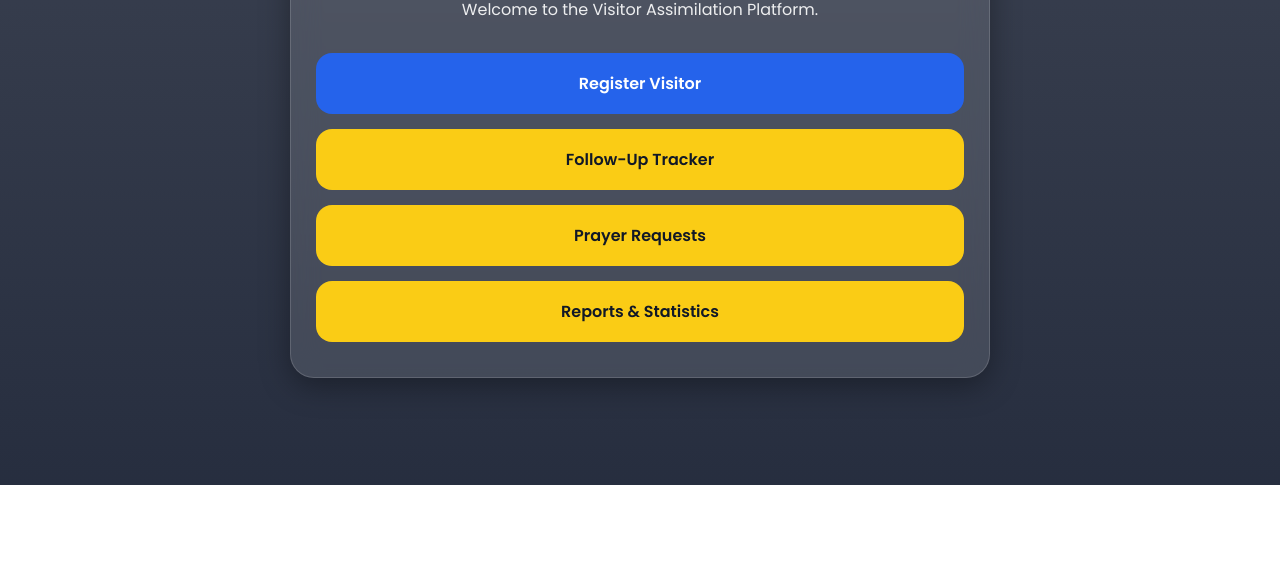
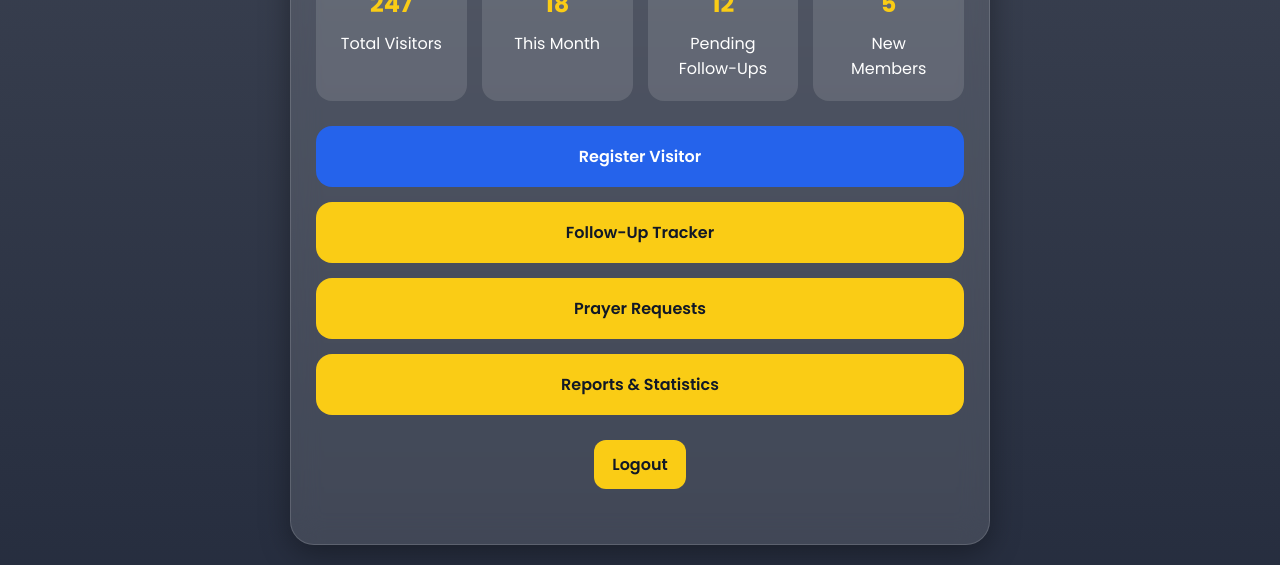
Before and after one commit to sethagudey/Church-Visitors-Form, a plain HTML site: page dashboard.html in a window 1280 px wide. Shown: the part 315-880 px from the top of the page. Before the commit the page ends 800 px from the top, so only its background shows below. Drawn offline with Linux system fonts and the light colour scheme.

Commit message:
Update dashboard.html

```diff
--- a/dashboard.html
+++ b/dashboard.html
@@ -12,7 +12,7 @@ content="width=device-width, initial-scale=1.0"
 
 >
 
-  <title>Visitor Connect Dashboard</title>
+  <title>Dashboard | Shalom Baptist Connect</title>
 
   <link
     rel="stylesheet"
@@ -33,7 +33,7 @@ content="width=device-width, initial-scale=1.0"
 <div class="glass-card">
 
   <div class="logo">
-    Shalom Baptist Church
+    SBC
   </div>
 
   <h1>
@@ -41,8 +41,32 @@ content="width=device-width, initial-scale=1.0"
   </h1>
 
   <p class="subtitle">
-    Welcome to the Visitor Assimilation Platform.
+    Welcome to the Shalom Baptist Church Visitor Assimilation Platform.
   </p>
+
+  <div class="stats-grid">
+
+    <div class="stat-card">
+      <h2>247</h2>
+      <p>Total Visitors</p>
+    </div>
+
+    <div class="stat-card">
+      <h2>18</h2>
+      <p>This Month</p>
+    </div>
+
+    <div class="stat-card">
+      <h2>12</h2>
+      <p>Pending Follow-Ups</p>
+    </div>
+
+    <div class="stat-card">
+      <h2>5</h2>
+      <p>New Members</p>
+    </div>
+
+  </div>
 
   <div class="button-group">
 
@@ -76,6 +100,15 @@ content="width=device-width, initial-scale=1.0"
 
   </div>
 
+  <br>
+
+  <a
+    href="index.html"
+    class="back-btn"
+  >
+    Logout
+  </a>
+
 </div>
 
   </div>
```
